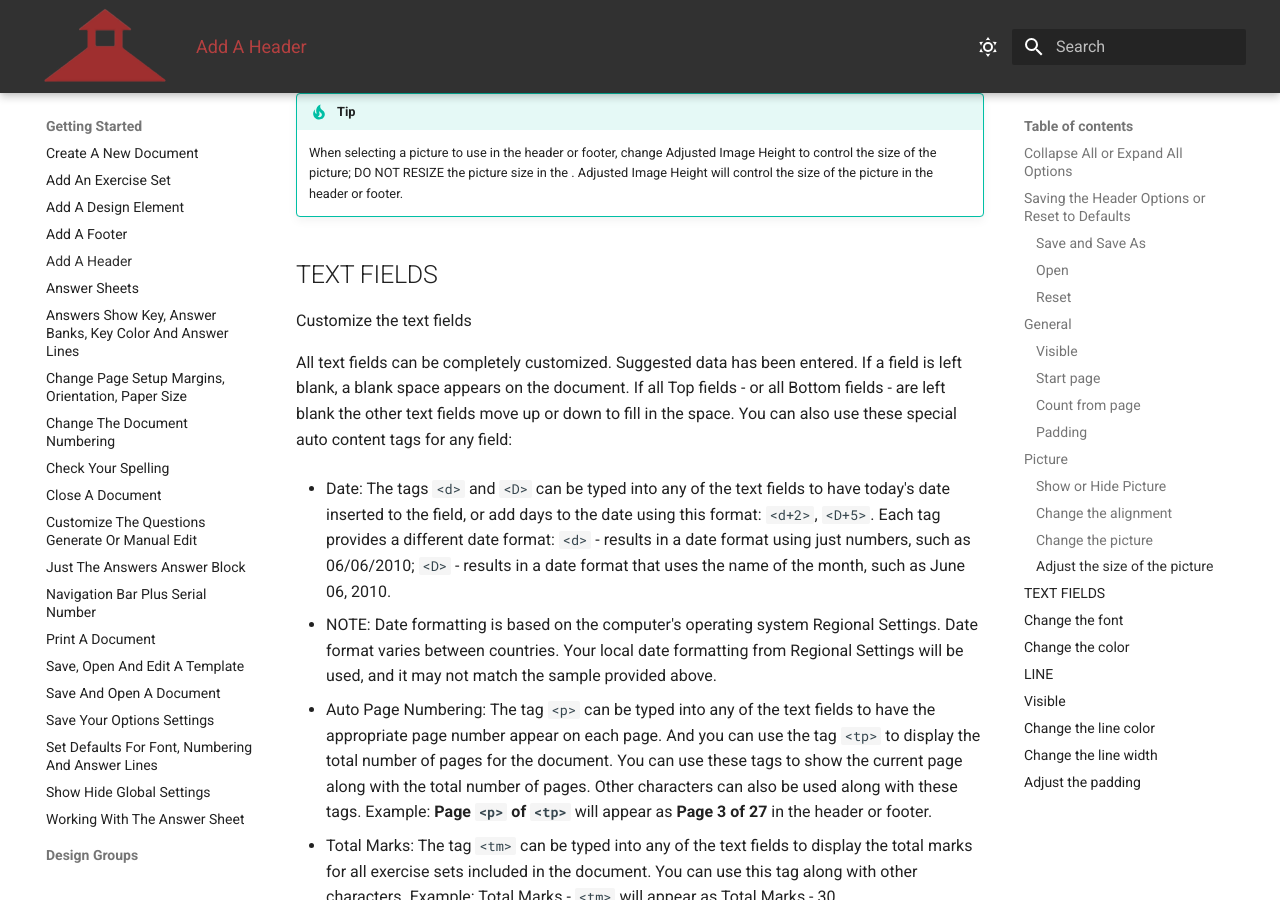
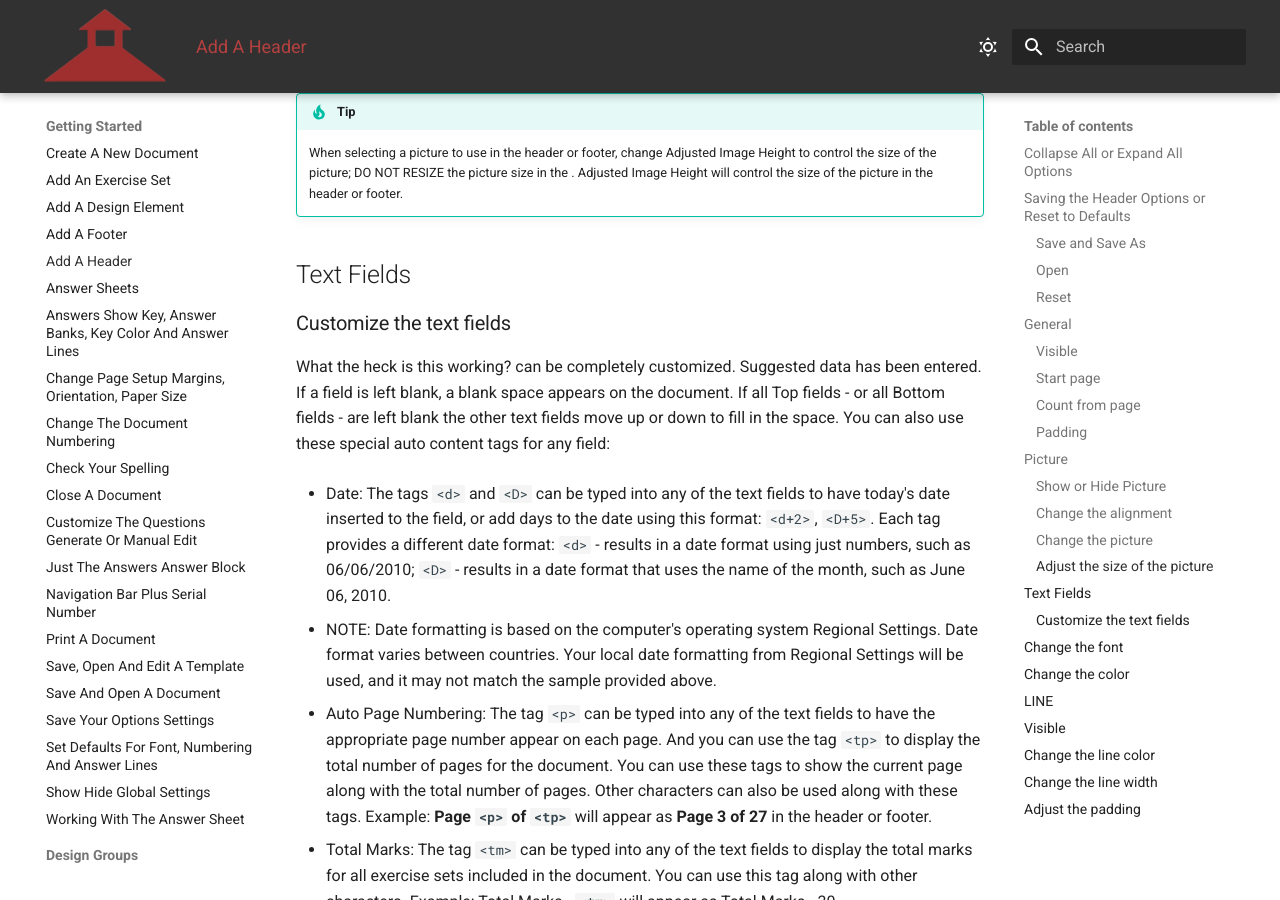
Before and after one commit to rdinch/MathResourceStudio-Help, an MkDocs documentation site: the page built from docs/getting-started/add-a-header.md, in a window 1280 px wide and 900 px high, scrolled down 2483 px. Built offline with MkDocs 1.6.1 and Material for MkDocs 9.7.7, drawn with Linux system fonts in a browser that asks for light colours.

Commit message:
Update add-a-header.md
trying to sort out display and made a few changes

```diff
--- a/docs/getting-started/add-a-header.md
+++ b/docs/getting-started/add-a-header.md
@@ -71,11 +71,11 @@ Adjusted Image Height re-sizes the image in the header. The information in Origi
 !!! tip
     When selecting a picture to use in the header or footer, change Adjusted Image Height to control the size of the picture; DO NOT RESIZE the picture size in the . Adjusted Image Height will control the size of the picture in the header or footer.
 
-## TEXT FIELDS
+## Text Fields
 
-Customize the text fields
+### Customize the text fields
 
-All text fields can be completely customized. Suggested data has been entered. If a field is left blank, a blank space appears on the document. If all Top fields - or all Bottom fields - are left blank the other text fields move up or down to fill in the space. You can also use these special auto content tags for any field:
+What the heck is this working? can be completely customized. Suggested data has been entered. If a field is left blank, a blank space appears on the document. If all Top fields - or all Bottom fields - are left blank the other text fields move up or down to fill in the space. You can also use these special auto content tags for any field:
 
 - Date: The tags `<d>` and `<D>` can be typed into any of the text fields to have today's date inserted to the field, or add days to the date using this format: `<d+2>`, `<D+5>`. Each tag provides a different date format: `<d>` - results in a date format using just numbers, such as 06/06/2010; `<D>` - results in a date format that uses the name of the month, such as June 06, 2010.
 
```
